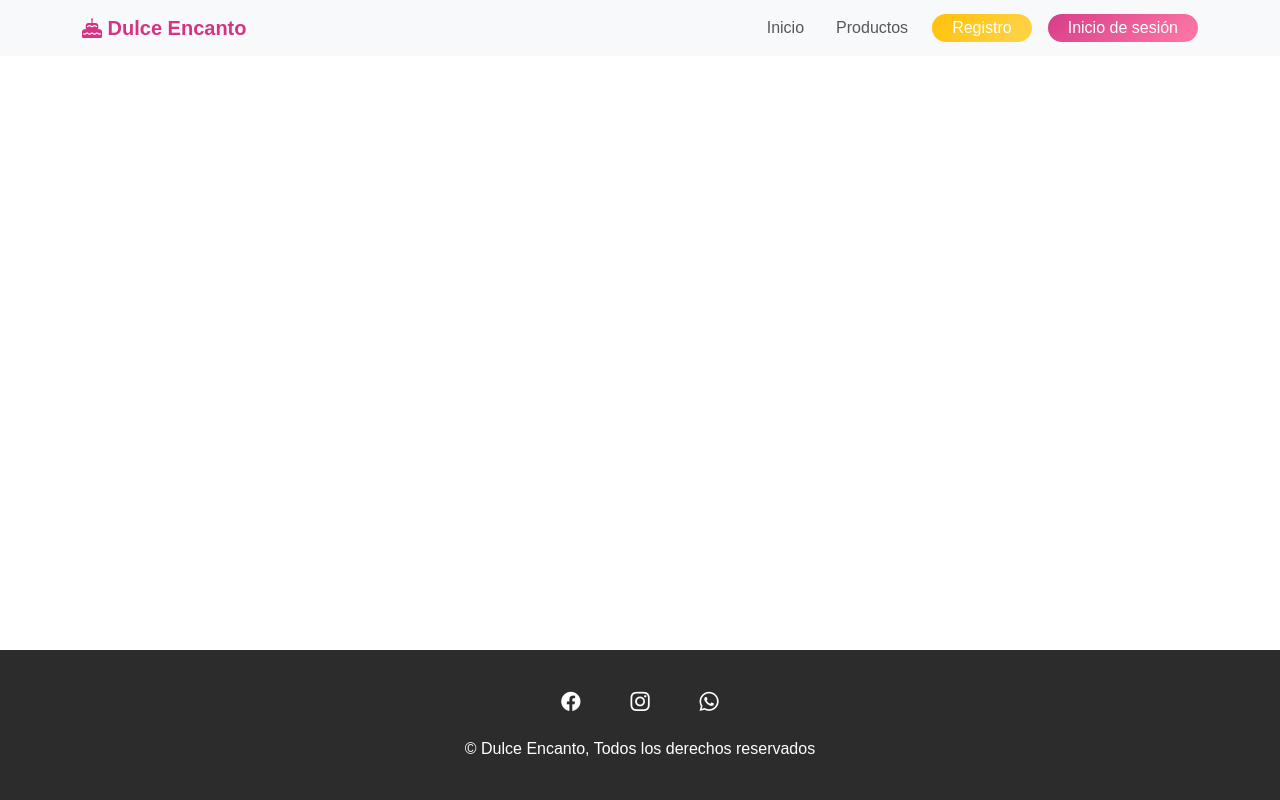
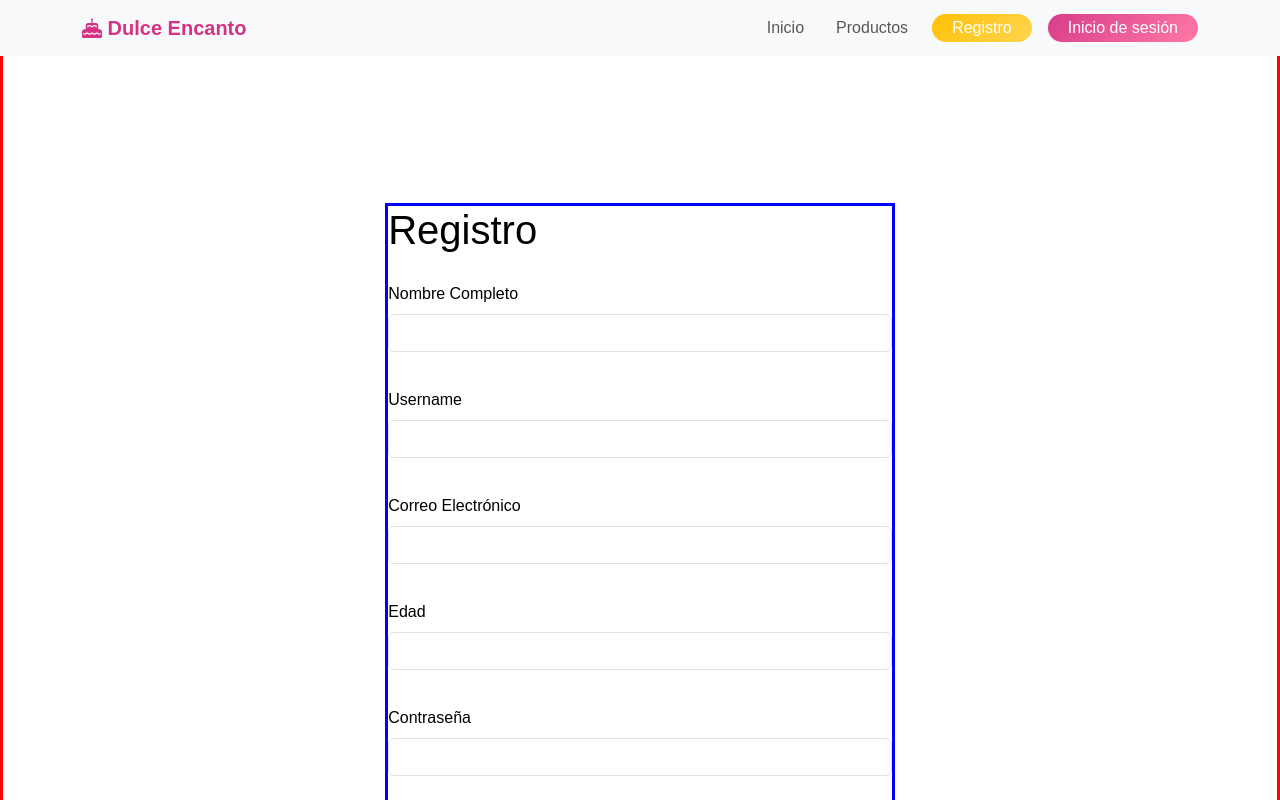
Before and after one commit to izzy076/bootcamp2025-modulo3, an Angular app: page /register in a window 1280 px wide. Shown: the top 800 px of the page. Built offline with nearby package versions, Linux system fonts and the light colour scheme; no server answers; a web font is replaced by a local one.

Commit message:
[update] registration operation

```diff
--- a/src/app/components/footer/footer.css
+++ b/src/app/components/footer/footer.css
@@ -4,8 +4,8 @@
     width: 100vw;
     height: 150px;
     background-color: var(--text-dark);
-    position: fixed;
-    bottom: 0;
+    /* position: fixed;
+    bottom: 0; */
     display: flex;
     flex-direction: column;
     color: var(--white);
--- a/src/app/pages/login/login.css
+++ b/src/app/pages/login/login.css
@@ -0,0 +1,19 @@
+main{
+    border: solid red;
+    width: 100vw;
+    height: 100vh;
+}
+
+.formulario{
+    border: solid blue;
+    width: 40%;
+    margin: 200px auto;
+    display: flex;
+    flex-direction: column;
+    gap: 20px;
+}
+
+.btn{
+    background: var(--gradient-primary);
+    color: var(--white);
+}
--- a/src/app/pages/login/login.html
+++ b/src/app/pages/login/login.html
@@ -1 +1,30 @@
-<p>login works!</p>
+<!-- contenido principal -->
+<main>
+
+
+  <form class="formulario" [formGroup]="loginForm" (ngSubmit)="handleSubmit">
+    <h1>Inicio de Sesión</h1>
+    <!-- correo electrónico -->
+    <div class="mb-3">
+      <label class="form-label">Correo Electrónico</label>
+      <input
+        type="email"
+        class="form-control"
+        formControlName="emailLogin"
+      />
+    </div>
+    <!-- contraseña -->
+    <div class="mb-3">
+      <label class="form-label">Contraseña</label>
+      <input
+       type="password"
+       class="form-control"
+       formControlName="passwordLogin"
+      />
+    </div>
+    <!-- btn para iniciar sesión -->
+    <button type="submit" class="btn">Iniciar Sesión</button>
+  </form>
+
+
+</main>
--- a/src/app/pages/login/login.ts
+++ b/src/app/pages/login/login.ts
@@ -1,11 +1,34 @@
 import { Component } from '@angular/core';
+// Formularios reactivos -> cada cosa que el usuario escriba sea reconocida por el sistema
+import { ReactiveFormsModule, FormControl, FormGroup, Validators } from '@angular/forms';
+import { Credencials } from '../../interfaces/credencials';
 
 @Component({
   selector: 'app-login',
-  imports: [],
+  imports: [ReactiveFormsModule],
   templateUrl: './login.html',
   styleUrl: './login.css'
 })
 export class Login {
 
+  loginForm = new FormGroup({
+    emailLogin: new FormControl(''),
+    passwordLogin: new FormControl('')
+  })
+
+
+  // manejo de eventos
+  handleSubmit(){
+    const email = this.loginForm.value.emailLogin
+    const password = this.loginForm.value.passwordLogin
+    console.log(email, password)
+
+    // const credencials : Credencials = {
+    //   emailLogin : this.loginForm.value.emailLogin,
+    //   passwordLogin : this.loginForm.value.passwordLogin
+    // }
+
+    // console.log('Credenciales para Login'. credencials);
+    // Lógica de la petición al back de inicio de sesión
+  }
 }
--- a/src/app/pages/resgister/resgister.css
+++ b/src/app/pages/resgister/resgister.css
@@ -0,0 +1,19 @@
+main{
+    border: solid red;
+    width: 100vw;
+    height: auto;
+}
+
+.formulario{
+    border: solid blue;
+    width: 40%;
+    margin: 200px auto;
+    display: flex;
+    flex-direction: column;
+    gap: 20px;
+}
+
+.btn{
+    background: var(--gradient-primary);
+    color: var(--white);
+}
--- a/src/app/pages/resgister/resgister.html
+++ b/src/app/pages/resgister/resgister.html
@@ -1 +1,67 @@
-<p>resgister works!</p>
+<main>
+
+
+  <form class="formulario" [formGroup]="registerForm">
+    <h1>Registro</h1>
+
+    <!-- Nombre completo -->
+    <div class="mb-3">
+        <label for="nombre" class="form-label">Nombre Completo</label>
+        <input
+        type="text"
+        class="form-control"
+        id="nombre"
+        formControlName="name"
+        />
+      </div>
+
+      <!-- Username -->
+      <div class="mb-3">
+        <label for="username" class="form-label">Username</label>
+        <input
+        type="text"
+        class="form-control"
+        id="username"
+        formControlName="username"
+        />
+      </div>
+
+      <!-- Correo Electrónico -->
+    <div class="mb-3">
+        <label for="correo" class="form-label">Correo Electrónico</label>
+        <input
+        type="email"
+        class="form-control"
+        id="correo"
+        formControlName="email"
+        />
+    </div>
+
+    <!-- Edad -->
+    <div class="mb-3">
+      <label for="edad" class="form-label">Edad</label>
+      <input
+        type="number"
+        class="form-control"
+        id="edad"
+        formControlName="age"
+      />
+    </div>
+
+    <!-- contraseña -->
+    <div class="mb-3">
+      <label for="contrasena" class="form-label">Contraseña</label>
+      <input
+       type="password"
+       class="form-control"
+       id="contrasena"
+       formControlName="password"
+      />
+    </div>
+
+    <!-- btn para iniciar sesión -->
+    <button type="submit" class="btn">Iniciar Sesión</button>
+  </form>
+
+
+</main>
--- a/src/app/pages/resgister/resgister.ts
+++ b/src/app/pages/resgister/resgister.ts
@@ -1,11 +1,19 @@
 import { Component } from '@angular/core';
+import { ReactiveFormsModule, FormGroup, FormControl, Validators } from '@angular/forms';
 
 @Component({
   selector: 'app-resgister',
-  imports: [],
+  imports: [ReactiveFormsModule],
   templateUrl: './resgister.html',
   styleUrl: './resgister.css'
 })
 export class Resgister {
 
+  registerForm = new FormGroup({
+    name : new FormControl(''),
+    username : new FormControl(''),
+    email : new FormControl(''),
+    age : new FormControl<number | null>(null),
+    password : new FormControl<string>('')
+  })
 }
--- a/src/app/services/login.ts
+++ b/src/app/services/login.ts
@@ -29,6 +29,7 @@ export class LoginService {
   }
 
   // Validar si el rol de administrador o no
+  // este método retorno TRUE o FALSE -> dependiendo de si es administrador o no
   isAdmin(){
     // primero necesitamos ontener el token
     const token = this.getToken();
```
